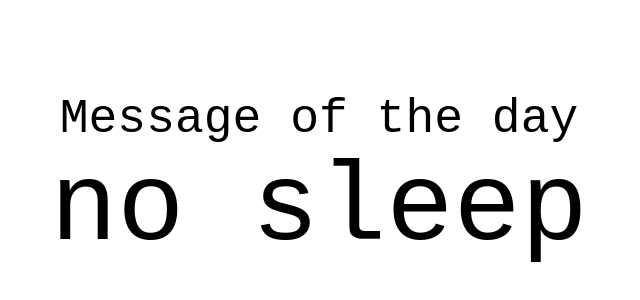
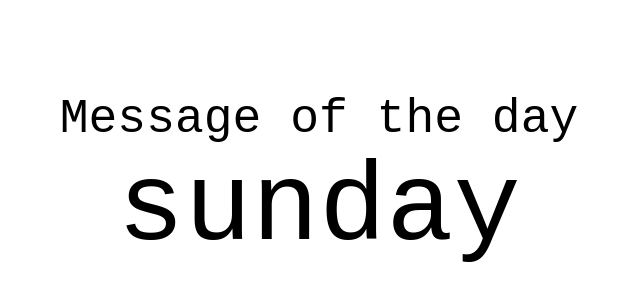
Before and after one commit to DatNguyen60/QuickDeployTest, a plain HTML site: page index.html in a window 1280 px wide. Shown: the part 218-518 px from the top of the page, without its empty margins (321-961 px from the left). Drawn offline with Linux system fonts and the light colour scheme.

Commit message:
Automatic commit message

```diff
--- a/index.html
+++ b/index.html
@@ -8,7 +8,7 @@
     <div class="" style="height: 100vh; width: 100vw; position: relative">
         <div class="" style="position: absolute; top: 50%; left: 50%; width: 100%; transform: translate(-50%,-50%); font-size: 3rem; text-align: center;">
             <div class="">Message of the day</div>
-            <div class="" id="motd-text" style="font-size: 7rem;">no sleep</div>
+            <div class="" id="motd-text" style="font-size: 7rem;">sunday</div>
         </div>
     </div>
 
```
